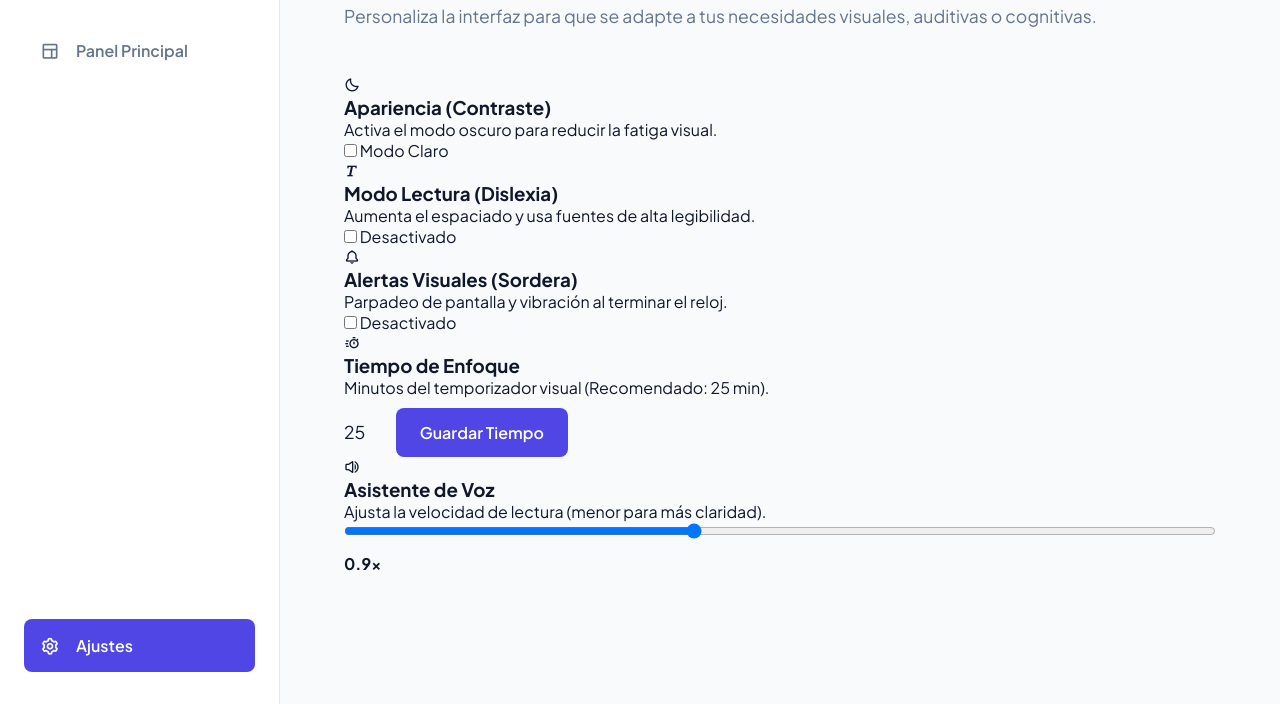
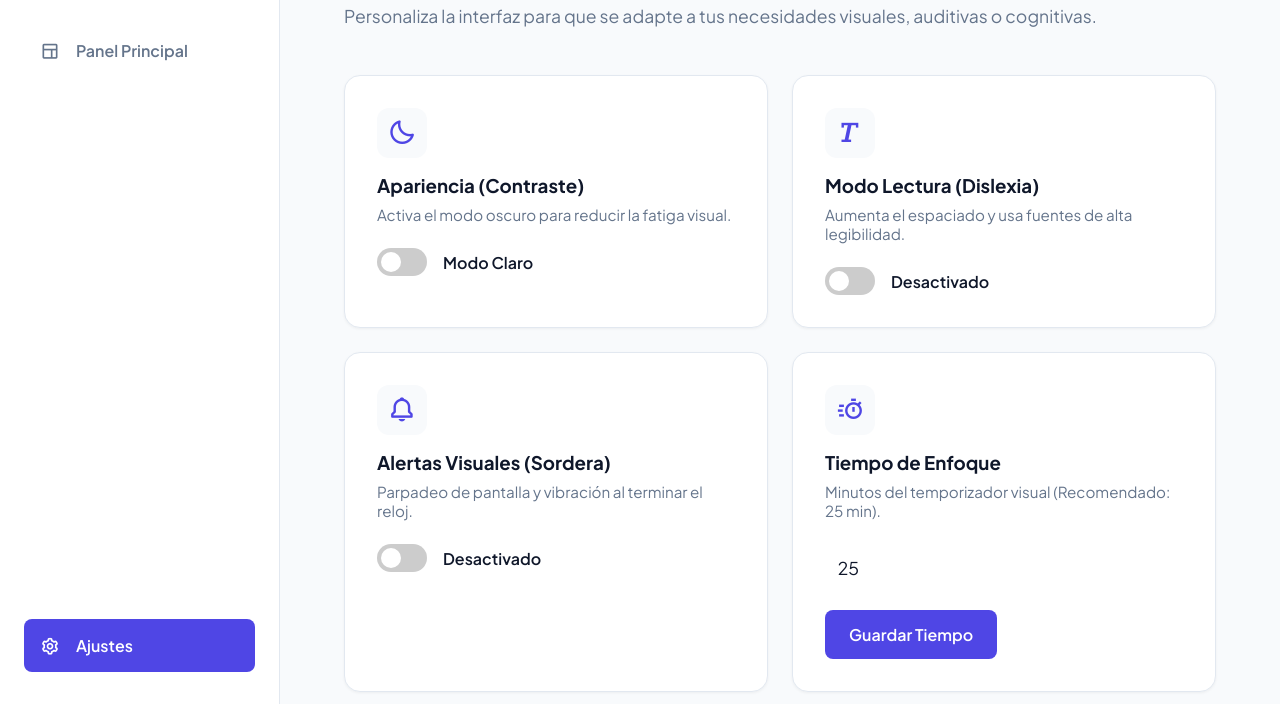
Before and after one commit to Daltongit/Interaccion_hombre_maquina, a plain HTML site: page configuracion.html in a window 1280 px wide. Shown: the part 96-800 px from the top of the page. Drawn offline with nearby package versions, Linux system fonts and the light colour scheme.

Commit message:
Update main.css

```diff
--- a/css/main.css
+++ b/css/main.css
@@ -1,3 +1,4 @@
+/* --- 1. LAYOUT Y NAVEGACIÓN --- */
 .app-layout { display: flex; height: 100vh; overflow: hidden; }
 .sidebar { width: 280px; background-color: var(--bg-surface); border-right: 1px solid var(--border); padding: 2rem 1.5rem; display: flex; flex-direction: column; transition: var(--transition); z-index: 100; }
 .logo { display: flex; align-items: center; gap: 1rem; font-size: 1.5rem; font-weight: 700; margin-bottom: 3rem; color: var(--text-main); }
@@ -15,7 +16,7 @@
 .page-header p { color: var(--text-muted); font-size: 1.1rem; }
 .cloud-status { display: flex; align-items: center; gap: 0.5rem; background: var(--bg-surface); padding: 0.5rem 1rem; border-radius: 20px; box-shadow: var(--shadow-sm); font-size: 0.875rem; font-weight: 600; border: 1px solid var(--border); }
 
-/* Input y Estimador de Tiempo */
+/* --- 2. INPUT Y ESTIMADOR DE TIEMPO --- */
 .smart-input-container { display: flex; align-items: center; gap: 1rem; background: var(--bg-surface); padding: 0.75rem; border-radius: var(--radius-md); box-shadow: var(--shadow-md); border: 1px solid var(--border); transition: var(--transition); }
 .smart-input-container:focus-within { border-color: var(--primary); }
 .icon-btn { background: none; border: none; font-size: 1.5rem; color: var(--text-muted); cursor: pointer; padding: 0.5rem; border-radius: 50%; transition: var(--transition); outline: none; }
@@ -35,7 +36,6 @@ button:focus { box-shadow: 0 0 0 3px rgba(79, 70, 229, 0.4); }
 .btn-focus-clear { background: var(--primary); color: white; font-size: 0.9rem; padding: 0.5rem 1rem; border-radius: 8px; }
 .btn-focus-clear:hover { background: var(--primary-hover); }
 
-/* Novedad: Selector de Tiempo */
 .time-estimator { display: flex; align-items: center; gap: 1rem; margin-top: 1rem; padding-left: 0.5rem; }
 .estimator-label { font-size: 0.9rem; color: var(--text-muted); font-weight: 500; }
 .time-chips { display: flex; gap: 0.5rem; }
@@ -43,7 +43,7 @@ button:focus { box-shadow: 0 0 0 3px rgba(79, 70, 229, 0.4); }
 .chip:hover { border-color: var(--primary); color: var(--primary); }
 .chip.active { background: rgba(79, 70, 229, 0.1); border-color: var(--primary); color: var(--primary); }
 
-/* Progreso y Tareas */
+/* --- 3. PROGRESO Y TAREAS --- */
 .progress-section { background: var(--bg-surface); padding: 1.5rem; border-radius: var(--radius-md); box-shadow: var(--shadow-sm); border: 1px solid var(--border); margin-bottom: 2rem; margin-top: 1.5rem; }
 .progress-header { display: flex; justify-content: space-between; margin-bottom: 0.8rem; font-weight: 600; }
 .progress-text { color: var(--text-muted); font-size: 0.9rem; }
@@ -72,7 +72,7 @@ button:focus { box-shadow: 0 0 0 3px rgba(79, 70, 229, 0.4); }
 .subtasks-container { background: var(--bg-body); padding: 1rem; border-radius: 8px; margin-top: 0.5rem; border: 1px dashed var(--border); }
 .subtask-item { display: flex; align-items: center; gap: 0.5rem; font-size: 0.9rem; color: var(--text-muted); margin-bottom: 0.3rem; }
 
-/* --- Modo Enfoque y Brain Dump --- */
+/* --- 4. MODO ENFOQUE Y BRAIN DUMP --- */
 #focus-view { height: 100%; display: flex; flex-direction: column; }
 .focus-layout { display: grid; grid-template-columns: 1.5fr 1fr; gap: 3rem; flex: 1; margin-top: 1rem; }
 
@@ -87,7 +87,6 @@ button:focus { box-shadow: 0 0 0 3px rgba(79, 70, 229, 0.4); }
 .timer-progress { fill: none; stroke: var(--primary); stroke-width: 8; stroke-linecap: round; stroke-dasharray: 722; stroke-dashoffset: 0; transition: stroke-dashoffset 1s linear; }
 .timer-display-absolute { position: absolute; top: 50%; left: 50%; transform: translate(-50%, -50%); font-size: 4.5rem; font-weight: 700; color: var(--text-main); font-variant-numeric: tabular-nums; letter-spacing: -2px; }
 
-/* Caja de Pensamientos Intrusivos */
 .brain-dump-container { background: var(--bg-surface); border: 2px dashed var(--border); border-radius: var(--radius-md); padding: 2rem; display: flex; flex-direction: column; height: 80%; margin-top: auto; margin-bottom: auto;}
 .brain-dump-container h3 { color: var(--primary); margin-bottom: 0.5rem; display: flex; align-items: center; gap: 0.5rem; }
 .brain-dump-container p { font-size: 0.9rem; color: var(--text-muted); margin-bottom: 1.5rem; }
@@ -96,11 +95,30 @@ button:focus { box-shadow: 0 0 0 3px rgba(79, 70, 229, 0.4); }
 .dump-list { list-style: none; overflow-y: auto; flex: 1; }
 .dump-list li { background: var(--bg-body); padding: 0.8rem; border-radius: 6px; margin-bottom: 0.5rem; font-size: 0.9rem; border-left: 3px solid var(--primary); animation: slideIn 0.3s ease; }
 
+/* --- 5. PÁGINA DE AJUSTES (¡LO QUE FALTABA!) --- */
+.settings-grid { display: grid; grid-template-columns: repeat(auto-fit, minmax(300px, 1fr)); gap: 1.5rem; }
+.settings-card { background: var(--bg-surface); padding: 2rem; border-radius: var(--radius-md); box-shadow: var(--shadow-sm); border: 1px solid var(--border); }
+.settings-icon { width: 50px; height: 50px; background: var(--bg-body); border-radius: 12px; display: flex; align-items: center; justify-content: center; font-size: 1.8rem; color: var(--primary); margin-bottom: 1rem; }
+.settings-card h3 { margin-bottom: 0.5rem; }
+.settings-card p { color: var(--text-muted); font-size: 0.95rem; margin-bottom: 1.5rem; }
+.setting-input { width: 100%; padding: 0.8rem; border: 2px solid var(--border); border-radius: var(--radius-sm); font-size: 1rem; margin-bottom: 0.5rem; background: var(--bg-body); color: var(--text-main); }
+
+/* Los interruptores bonitos (Toggles) */
+.toggle-container { display: flex; align-items: center; gap: 1rem; font-weight: 600; }
+.switch { position: relative; display: inline-block; width: 50px; height: 28px; }
+.switch input { opacity: 0; width: 0; height: 0; }
+.slider { position: absolute; cursor: pointer; top: 0; left: 0; right: 0; bottom: 0; background-color: #ccc; transition: .4s; border-radius: 34px; }
+.slider:before { position: absolute; content: ""; height: 20px; width: 20px; left: 4px; bottom: 4px; background-color: white; transition: .4s; border-radius: 50%; }
+input:checked + .slider { background-color: var(--primary); }
+input:checked + .slider:before { transform: translateX(22px); }
+
+/* --- 6. CLASES DE ACCESIBILIDAD (Dislexia y Alertas Visuales) --- */
+.dyslexia-mode { font-family: 'Comic Sans MS', 'Arial', sans-serif !important; letter-spacing: 0.08em !important; word-spacing: 0.15em !important; line-height: 1.6 !important; }
+.dyslexia-mode h1, .dyslexia-mode h2, .dyslexia-mode h3 { letter-spacing: 0.05em !important; }
+
+.screen-flash { animation: successFlash 1.5s ease-in-out; }
+
 .hidden { display: none !important; }
 
-/* Clases de Accesibilidad */
-.dyslexia-mode { font-family: 'Comic Sans MS', 'Arial', sans-serif !important; letter-spacing: 0.08em !important; word-spacing: 0.15em !important; line-height: 1.6 !important; }
-.dyslexia-mode h1, .dyslexia-mode h2, .dyslexia-mode h3 { letter-spacing: 0.05em !important; }
-.screen-flash { animation: successFlash 1.5s ease-in-out; }
 @keyframes successFlash { 0%, 100% { background-color: var(--bg-body); } 30%, 70% { background-color: rgba(16, 185, 129, 0.3); } }
 @keyframes slideIn { from { opacity: 0; transform: translateX(20px); } to { opacity: 1; transform: translateX(0); } }
```
